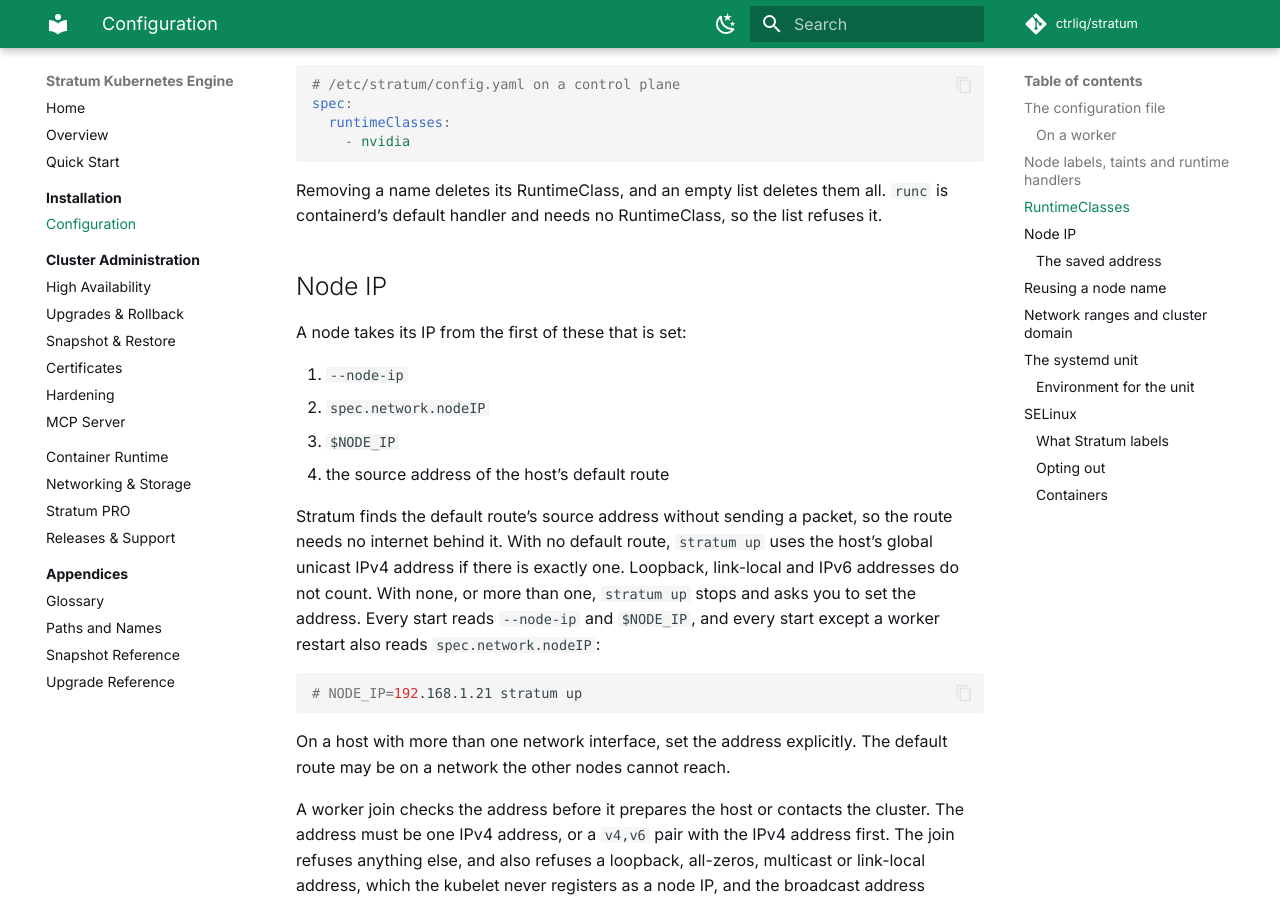
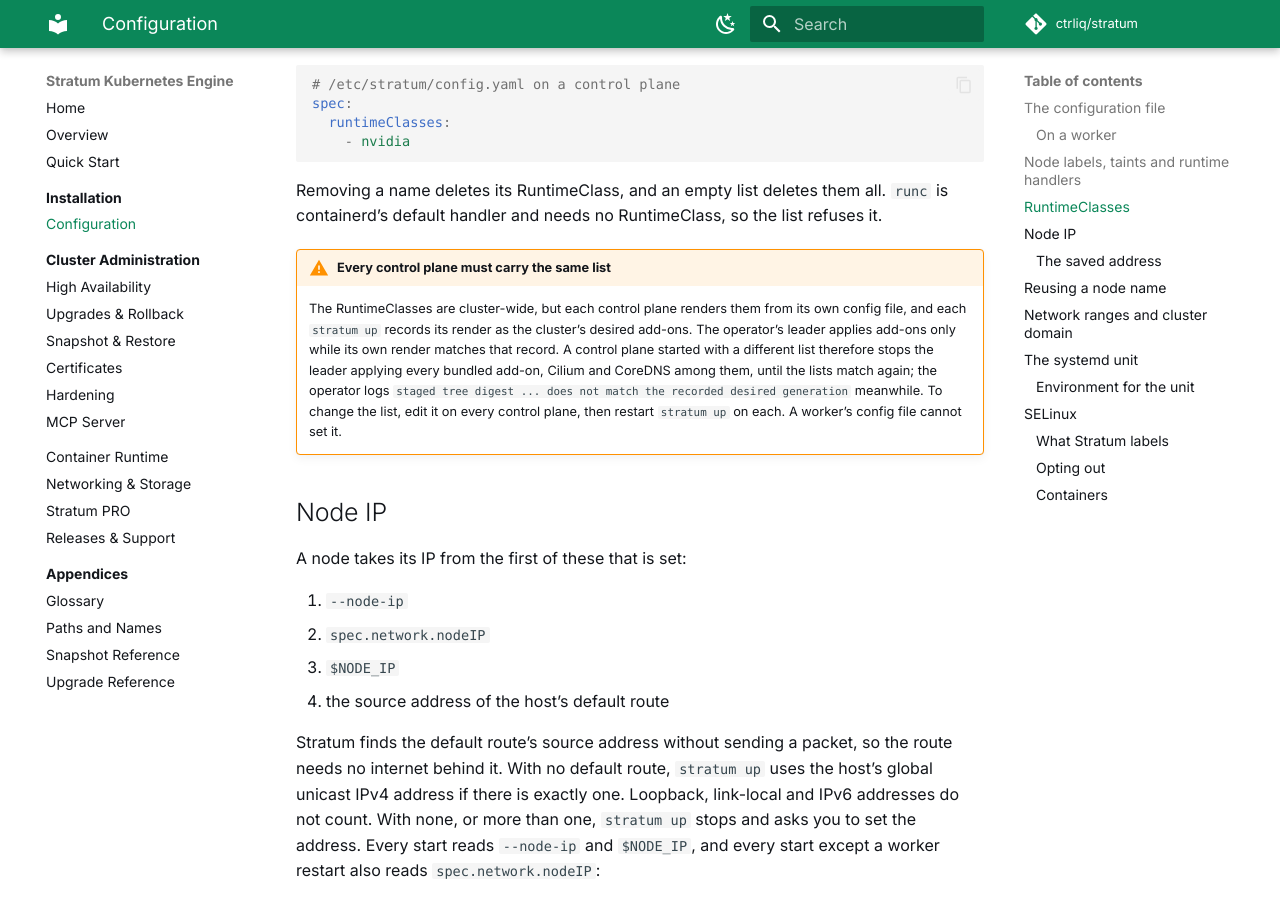
Before and after one commit to ctrliq/stratum, an MkDocs documentation site: the page built from docs/docs/installation/configuration.md, in a window 1280 px wide and 900 px high, scrolled down 3308 px. Built offline with MkDocs 1.6.1 and Material for MkDocs 9.7.7, drawn with Linux system fonts in a browser that asks for light colours; comment, search, counter and statistics services are not loaded.

Commit message:
docs(configuration): say every control plane must carry the same runtimeClasses
spec.runtimeClasses is cluster-wide, but each control plane renders the
RuntimeClass stack from its own config file, and each `stratum up` records
its render as the cluster's desired add-ons. The operator's leader applies
nothing while its own render does not match that record, so a control plane
started with a different list stalls every bundled add-on, not only the
RuntimeClasses. Nothing on the page said the lists must match. The section
now says so, what the operator logs while they differ, and how to change
the list.

Signed-off-by: cwolford <WolfyChris@users.noreply.github.com>

```diff
--- a/docs/docs/installation/configuration.md
+++ b/docs/docs/installation/configuration.md
@@ -167,6 +167,17 @@
 Removing a name deletes its RuntimeClass, and an empty list deletes them all.
 `runc` is containerd's default handler and needs no RuntimeClass, so the list
 refuses it.
+
+!!! warning "Every control plane must carry the same list"
+    The RuntimeClasses are cluster-wide, but each control plane renders them
+    from its own config file, and each `stratum up` records its render as the
+    cluster's desired add-ons. The operator's leader applies add-ons only while
+    its own render matches that record. A control plane started with a
+    different list therefore stops the leader applying every bundled add-on,
+    Cilium and CoreDNS among them, until the lists match again; the operator
+    logs `staged tree digest ... does not match the recorded desired
+    generation` meanwhile. To change the list, edit it on every control plane,
+    then restart `stratum up` on each. A worker's config file cannot set it.
 
 ## Node IP
 
```
